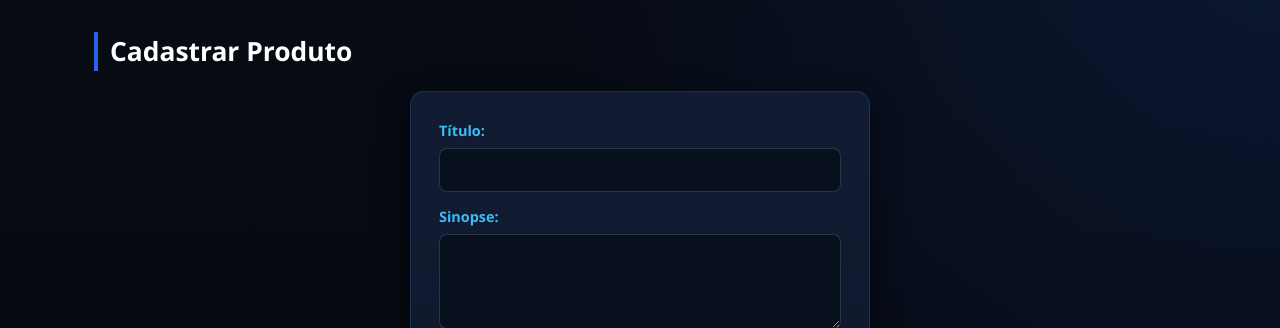
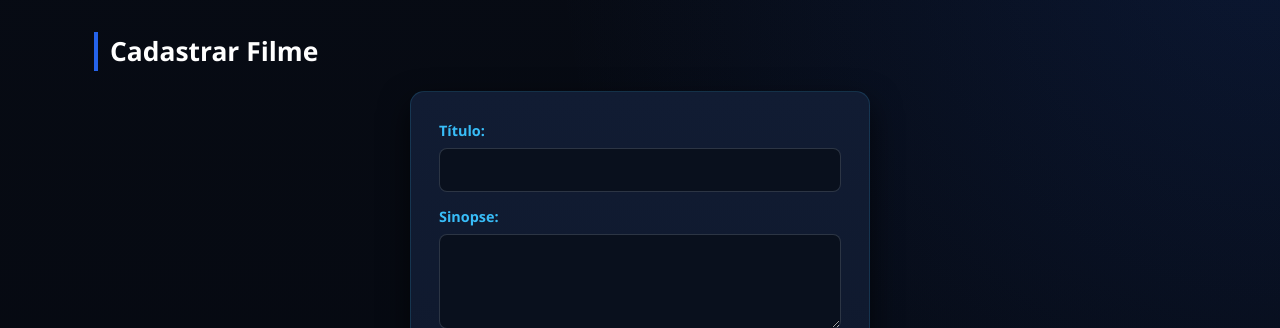
Before and after one commit to PietroSantos280/StreamingDeFilmes_PHP, a PHP site: page /filmes/cadastrar.php in a window 1280 px wide. Shown: the part 72-400 px from the top of the page. Run offline with PHP 8.4, Linux system fonts and the light colour scheme; a user stored in the database is signed in.

Commit message:
Troca textos de Produto por Filme

```diff
--- a/filmes/atualizar.php
+++ b/filmes/atualizar.php
@@ -22,7 +22,7 @@ if ($_SERVER['REQUEST_METHOD'] === 'POST') {
             WHERE id = '$id'";
 
     if (mysqli_query($conexao, $sql)) {
-        $_SESSION['mensagem'] = "Produto atualizado com sucesso!";
+        $_SESSION['mensagem'] = "Filme atualizado com sucesso!";
         header('Location: listar.php');
         exit;
     } else {
--- a/filmes/cadastrar.php
+++ b/filmes/cadastrar.php
@@ -16,11 +16,11 @@ if ($_SERVER['REQUEST_METHOD'] == 'POST') {
                 VALUES ('$titulo', '$sinopse', '$ano', '$duracao', '$avaliacao','$genero')";
 
         if (mysqli_query($conexao, $sql)) {
-            $_SESSION['mensagem'] = "Produto cadastrado com sucesso!";
+            $_SESSION['mensagem'] = "Filme cadastrado com sucesso!";
             header('Location: listar.php');
             exit;
         } else {
-            $mensagem = "Erro ao cadastrar produto: " . mysqli_error($conexao);
+            $mensagem = "Erro ao cadastrar filme: " . mysqli_error($conexao);
         }
     }
 }
@@ -29,7 +29,7 @@ if ($_SERVER['REQUEST_METHOD'] == 'POST') {
 <?php require __DIR__ . '/../cabecalho.php'; ?>
 
 <main>
-    <h2>Cadastrar Produto</h2>
+    <h2>Cadastrar Filme</h2>
 
     <?php if (isset($mensagem)) { ?>
         <p><?php echo $mensagem; ?></p>
```
